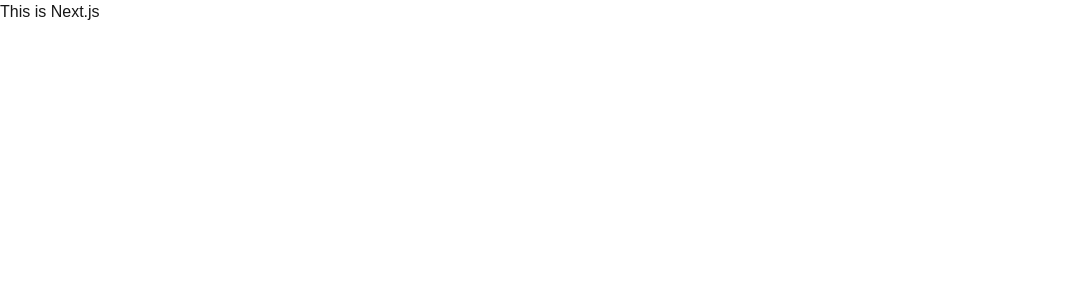
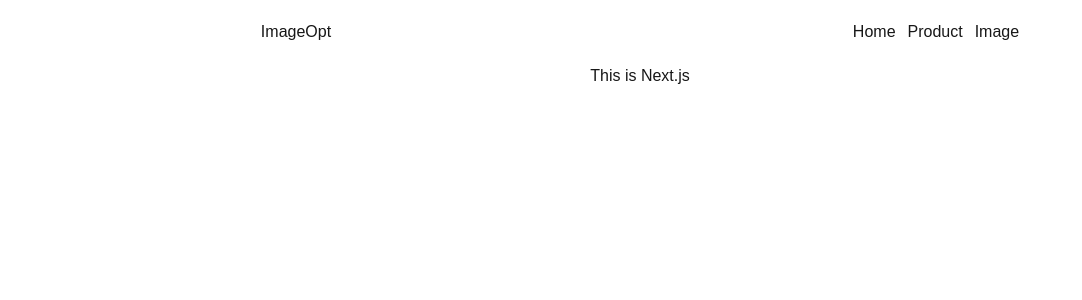
Before and after one commit to SohanAchhami54/Nextjs_Series, a Next.js app in the folder revalidate/: page / in a window 1280 px wide. Shown: the top 300 px of the page, without its empty margins (0-1082 px from the left). Built offline with nearby package versions, Linux system fonts and the light colour scheme.

Commit message:
feat(layout): import navbar

```diff
--- a/revalidate/src/app/layout.js
+++ b/revalidate/src/app/layout.js
@@ -1,5 +1,6 @@
 import { Geist, Geist_Mono } from "next/font/google";
 import "./globals.css";
+import Navbar from "@/components/Navbar";
 
 const geistSans = Geist({
   variable: "--font-geist-sans",
@@ -22,7 +23,12 @@
       lang="en"
       className={`${geistSans.variable} ${geistMono.variable} h-full antialiased`}
     >
-      <body className="min-h-full flex flex-col">{children}</body>
+      <body className="min-h-full flex flex-col">
+        <Navbar/>
+         <div className="flex mx-auto max-w-7xl">
+          {children}
+         </div>
+        </body>
     </html>
   );
 }
```
